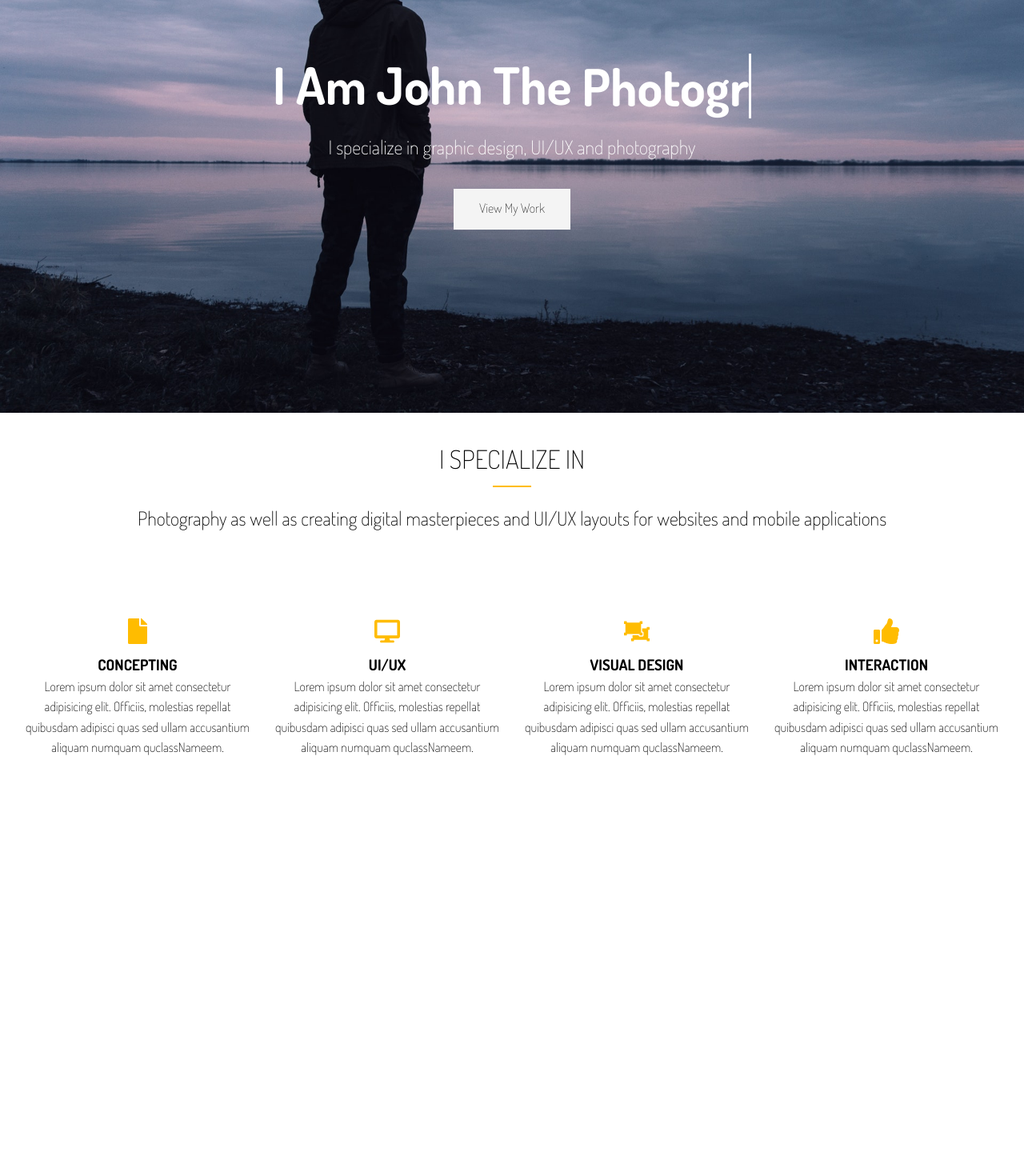
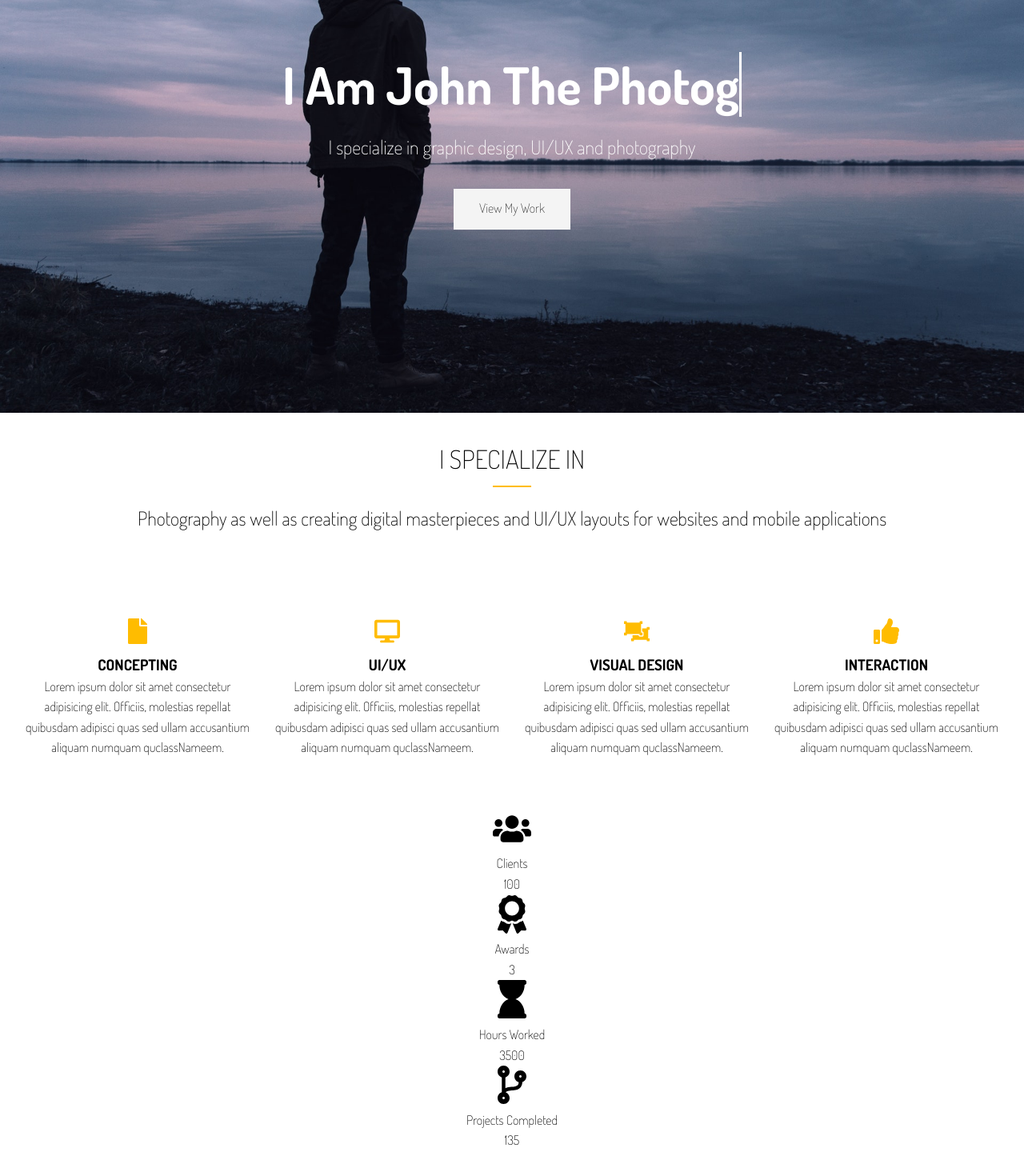
Before and after one commit to brainstormsurfer/Reactively-Converted-Project, a React (Vite) app: page / in a window 1280 px wide. Shown: the part 284-1754 px from the top of the page at 80% size. Before the commit the page ends 1264 px from the top, so only its background shows below. Built offline with nearby package versions, Linux system fonts and the light colour scheme.

Commit message:
Update header Animation

```diff
--- a/index.html
+++ b/index.html
@@ -2,10 +2,9 @@
 <html lang="en">
   <head>
     <meta charset="UTF-8" />
+    <!-- <link rel="stylesheet" href="./src/styles/reset.css"> -->
     <link rel="icon" href="./src/assets/img/logo.png" type="image/x-icon">
-    <link
-    rel="stylesheet"
-    href="https://use.fontawesome.com/releases/v5.7.2/css/all.css"
+    <link rel="stylesheet" href="https://use.fontawesome.com/releases/v5.7.2/css/all.css"
     integrity="sha384-fnmOCqbTlWIlj8LyTjo7mOUStjsKC4pOpQbqyi7RrhN7udi9RwhKkMHpvLbHG9Sr"
     crossorigin="anonymous"
   />
--- a/src/pages/Home.jsx
+++ b/src/pages/Home.jsx
@@ -5,6 +5,7 @@
 // import Process from '../components/Process/Process'
 // import Footer from '../layouts/Footer'
 import Header from "../sections/HeaderSection/Header"
+import Stats from "../sections/Stats/Stats";
 import "../styles/main.css";
 import Specialize from './../sections/SpecializeSection/Specialize';
 
@@ -13,6 +14,7 @@ const Home = () => {
     <>
       <Header />
       <Specialize />
+      <Stats />
     </>
   );
 };
@@ -21,7 +23,6 @@ export default Home;
 {
   /* <Header />
  <Specialize />
- <Stats />
  <Process />
  <Footer /> */
 }
--- a/src/sections/SpecializeSection/SpecialsItem.jsx
+++ b/src/sections/SpecializeSection/SpecialsItem.jsx
@@ -2,7 +2,7 @@
 const SpecialsItem = ({title, icon, description}) => {
   return (
         <div>
-          <div className="fas fa-2x">{icon}</div>
+          <i className="fas fa-2x">{icon}</i>
           <h3>{title}</h3>
           <p>{description}</p>
         </div>
--- a/src/sections/Stats/Stats.jsx
+++ b/src/sections/Stats/Stats.jsx
@@ -1,37 +1,12 @@
 import React from 'react'
+import { statsItems } from '../../utils/homepage_data'
+import StatsItem from './StatsItem';
 
 const Stats = () => {
   return (
    <section id="home-b" className="text-center py-2">
   <div className="stats">
-    <div>
-      <ul>
-        <li><i className="fas fa-users fa-3x" /></li>
-        <li className="stats-title">Clients</li>
-        <li className="stats-number">100</li>
-      </ul>
-    </div>
-    <div>
-      <ul>
-        <li><i className="fas fa-award fa-3x" /></li>
-        <li className="stats-title">Awards</li>
-        <li className="stats-number">3</li>
-      </ul>
-    </div>
-    <div>
-      <ul>
-        <li><i className="fas fa-hourglass-start fa-3x" /></li>
-        <li className="stats-title">Hours Worked</li>
-        <li className="stats-number">3500</li>
-      </ul>
-    </div>
-    <div>
-      <ul>
-        <li><i className="fas fa-code-branch fa-3x" /></li>
-        <li className="stats-title">Projects Completed</li>
-        <li className="stats-number">135</li>
-      </ul>
-    </div>
+    {statsItems.map((item) => <StatsItem key={item.id} {...item}/>)}
   </div>
 </section>
 
--- /dev/null
+++ b/src/sections/Stats/StatsItem.jsx
@@ -0,0 +1,16 @@
+
+const StatsItem = ({title, icon, statsNumber}) => {
+  return (
+    <div>
+      <ul>
+        <li>
+          <i className="fas fa-3x">{icon}</i>
+        </li>
+        <li className="stats-title">{title}</li>
+        <li className="stats-number">{statsNumber}</li>
+      </ul>
+    </div>
+  );
+};
+
+export default StatsItem;
--- a/src/styles/main.css
+++ b/src/styles/main.css
@@ -454,14 +454,14 @@
 
 /* Typewriter effect styling */
 .txt-type {
+  font-family: 'Dosis', sans-serif;
+  color: #fff;
+  text-align: center;
   font-size: 4rem;
   line-height: 1.2;
-  font-weight: bold;
-  white-space: nowrap;
-  border-right: 3px solid #fff;
+  margin: 0;
+  padding: 0;
   animation: typing 0.75s steps(40, end) infinite, blink-caret 0.9s step-end infinite;
-  position: relative;
-  top: 2px;
 }
 
 @keyframes typing {
--- a/src/utils/homepage_data.jsx
+++ b/src/utils/homepage_data.jsx
@@ -1,4 +1,40 @@
-import { FaFile, FaDesktop, FaObjectUngroup, FaThumbsUp } from "react-icons/fa";
+import {
+  FaFile,
+  FaDesktop,
+  FaObjectUngroup,
+  FaThumbsUp,
+  FaUsers,
+  FaAward,
+  FaHourglass,
+  FaCodeBranch,
+} from "react-icons/fa";
+
+export const statsItems = [
+  {
+    id: 1,
+    title: "Clients",
+    icon: <FaUsers />,
+    statsNumber: 100,
+  },
+  {
+    id: 2,
+    title: "Awards",
+    icon: <FaAward />,
+    statsNumber: 3,
+  },
+  {
+    id: 3,
+    title: "Hours Worked",
+    icon: <FaHourglass />,
+    statsNumber: 3500,
+  },
+  {
+    id: 4,
+    title: "Projects Completed",
+    icon: <FaCodeBranch />,
+    statsNumber: 135,
+  },
+];
 
 export const specializeItems = [
   {
```
Lines whose indentation alone changed are shown as unchanged.
